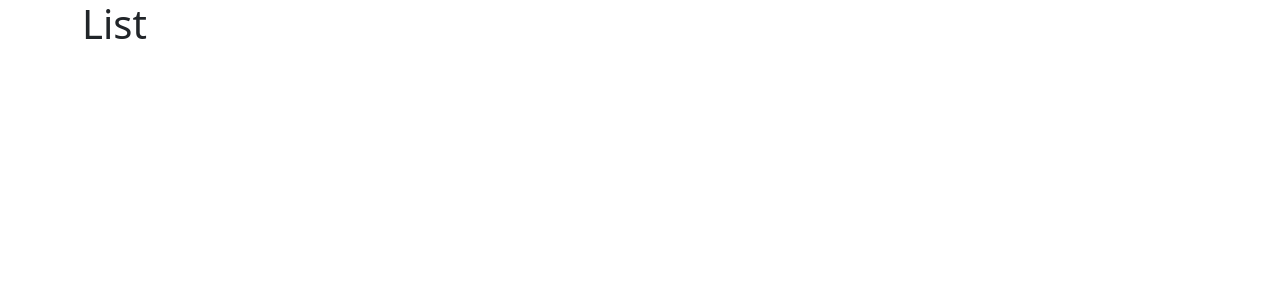
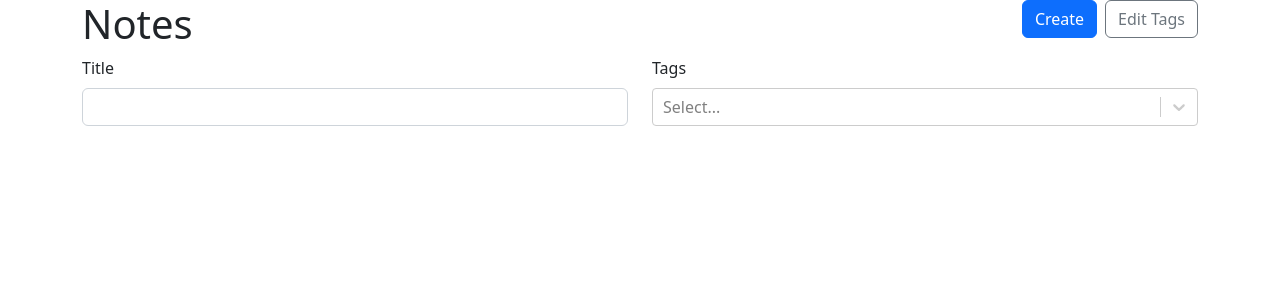
Before and after one commit to austingw/take-note, a React (Vite) app: page / in a window 1280 px wide. Shown: the top 300 px of the page. Built offline with nearby package versions, Linux system fonts and the light colour scheme.

Commit message:
Add title and tag form fields to NoteList component

```diff
--- a/src/App.tsx
+++ b/src/App.tsx
@@ -61,7 +61,7 @@ function App() {
   return (
     <Container className="ny-4">
       <Routes>
-        <Route path="/" element={<NoteList />} />
+        <Route path="/" element={<NoteList availableTags={tags} />} />
         <Route
           path="/new"
           element={
--- a/src/NoteList.tsx
+++ b/src/NoteList.tsx
@@ -1,3 +1,65 @@
-export default function NoteList() {
-  return <h1>List</h1>;
+import { Button, Col, Form, Row, Stack } from "react-bootstrap";
+import { Link } from "react-router-dom";
+import ReactSelect from "react-select";
+import { useState } from "react";
+import { Tag } from "./App";
+
+type NoteListProps = {
+  availableTags: Tag[];
+};
+
+export default function NoteList({ availableTags }: NoteListProps) {
+  const [selectedTags, setSelectedTags] = useState<Tag[]>([]);
+
+  return (
+    <>
+      <Row>
+        <Col>
+          <h1>Notes</h1>
+        </Col>
+        <Col xs="auto">
+          <Stack gap={2} direction="horizontal">
+            <Link to="/new">
+              <Button variant="primary">Create</Button>
+            </Link>
+            <Button variant="outline-secondary">Edit Tags</Button>
+          </Stack>
+        </Col>
+      </Row>
+      <Form>
+        <Row className="mb-4">
+          <Col>
+            <Form.Group controlId="title">
+              <Form.Label>Title</Form.Label>
+              <Form.Control type="text" />
+            </Form.Group>
+          </Col>
+          <Col>
+            <Form.Group controlId="tags">
+              <Form.Label>Tags</Form.Label>
+              <ReactSelect
+                isMulti
+                value={selectedTags.map((tag) => {
+                  return { label: tag.label, value: tag.id };
+                })}
+                options={availableTags.map((tag) => {
+                  return { label: tag.label, value: tag.id };
+                })}
+                onChange={(selectedTags) => {
+                  setSelectedTags(
+                    selectedTags.map((tag) => {
+                      return {
+                        label: tag.label,
+                        id: tag.value,
+                      };
+                    })
+                  );
+                }}
+              />
+            </Form.Group>
+          </Col>
+        </Row>
+      </Form>
+    </>
+  );
 }
```
